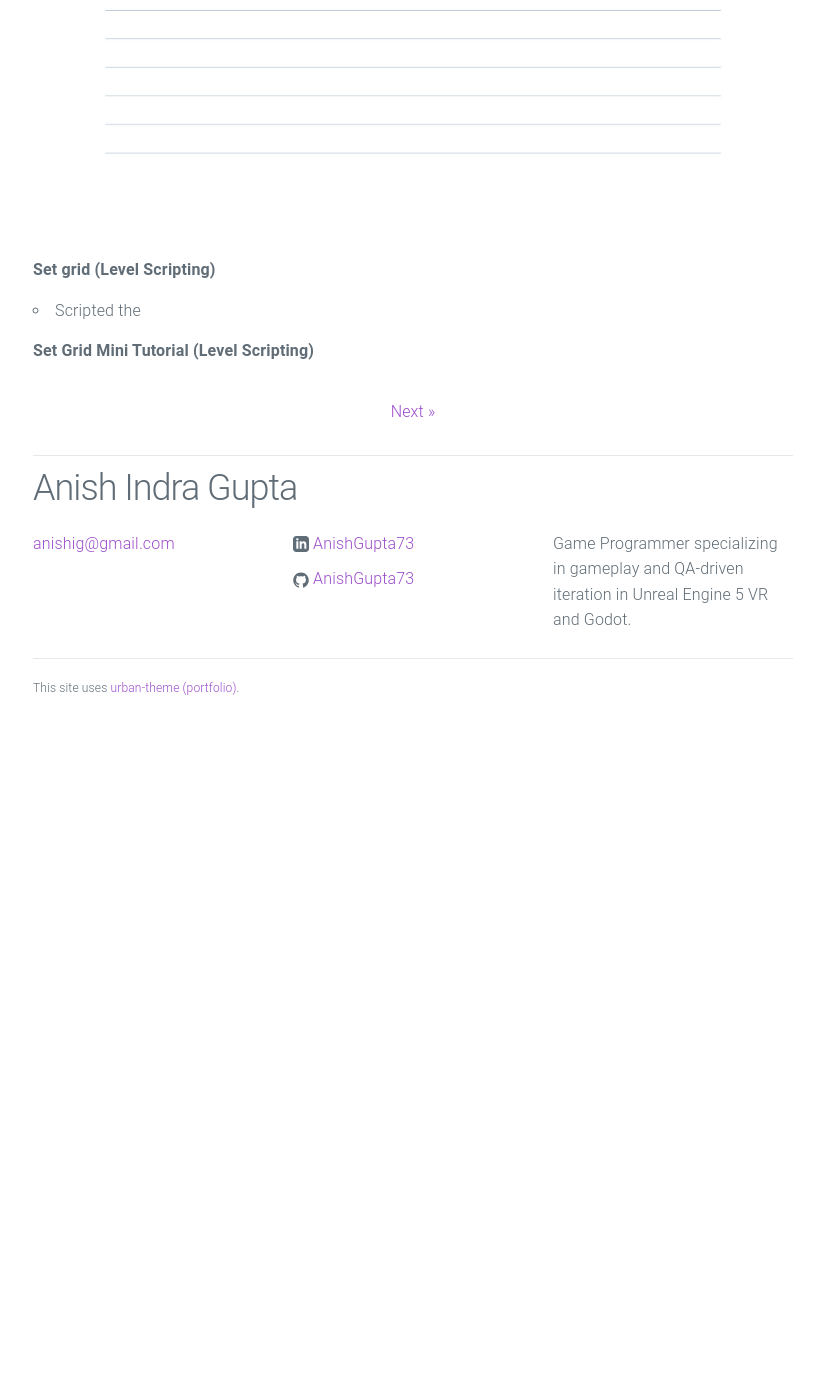
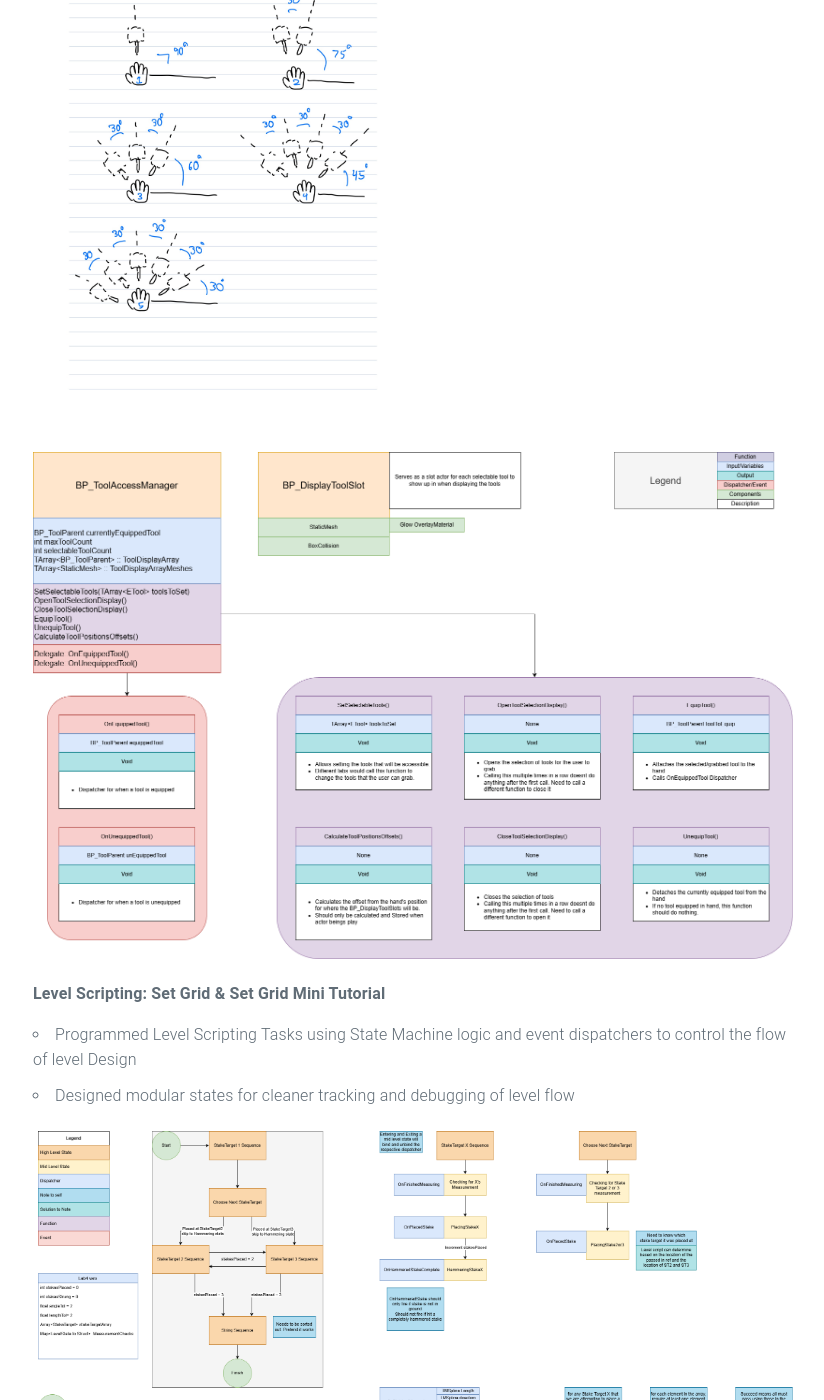
Before and after one commit to AnishGupta73/anishgupta73.github.io, a Jekyll site: the page built from _posts/2022-10-09-newest-game.md, in a window 1280 px wide and 1400 px high, scrolled down 8207 px. Shown: the whole window, without its empty margins (227-1051 px from the left). Built offline with Jekyll 4.4.1, drawn with Linux system fonts in a browser that asks for light colours; before the commit the page ends 8940 px from its top, so only the background shows below that; some of the changed text lies outside the part shown.

Commit message:
VRCH draft submit

```diff
--- a/_posts/2022-10-09-newest-game.md
+++ b/_posts/2022-10-09-newest-game.md
@@ -73,14 +73,19 @@ Unreal Engine 5 for PC VR Platforms
 **Tool Access Manager**
 
 * Inspired by Steam's Tool System, implemented a universal Tool Equipping System in which each level can assign the tools it uses.
-* Developed the fan-shaped arrangement of tools using 3D Vector math, which dynamically changes, depending on the number of tools assigned.
+* Developed the fan-shaped arrangement of tools using 3D Vector math, which dynamically updates depending on the number of tools assigned.
 
+<img src="/assets/VRch/TAM_equip_tutorial.gif" style="width: 100%; height: auto;">
 
+<img src="/assets/VRch/TAM_equip.gif" style="width: 100%; height: auto;">
 
-![TAM_TDD](/assets/VRch/NewToolAccessSystemTDD.png)
-![TAM_diagram](/assets/VRch/TAM_diagram.png)
+<img src="/assets/VRch/TAM_diagram.png" style="width: 50%; height: auto;">
 
-**Set grid (Level Scripting)**
-* Scripted the
+<img src="/assets/VRch/NewToolAccessSystemTDD.png" style="width: 100%; height: auto;">
 
-**Set Grid Mini Tutorial (Level Scripting)**
+**Level Scripting: Set Grid & Set Grid Mini Tutorial**
+
+* Programmed Level Scripting Tasks using State Machine logic and event dispatchers to control the flow of level Design
+* Designed modular states for cleaner tracking and debugging of level flow
+
+<img src="/assets/VRch/Lab4LevelScripting_cropped.png" style="width: 100%; height: auto;">
```
Also changed, not shown: assets/VRch/Lab4LevelScripting.drawio.png (added), assets/VRch/Lab4LevelScripting_cropped.png (added), 3 other files.
